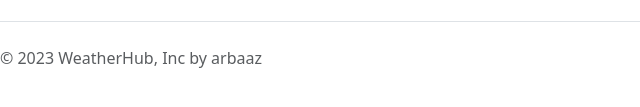
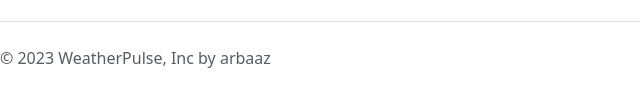
Before and after one commit to aliarbaaz/WeatherPulse, a plain HTML site: page About.html in a window 1280 px wide. Shown: the part 395-502 px from the top of the page, 0-640 px from the left. Drawn offline with nearby package versions, Linux system fonts and the light colour scheme.

Commit message:
Update About.html

```diff
--- a/About.html
+++ b/About.html
@@ -45,7 +45,7 @@
 
 
   <footer class="d-flex flex-wrap justify-content-between align-items-center py-3 my-4 border-top">
-    <p class="col-md-4 mb-0 text-body-secondary"> © 2023 WeatherHub, Inc by arbaaz</p>
+    <p class="col-md-4 mb-0 text-body-secondary"> © 2023 WeatherPulse, Inc by arbaaz</p>
 
     <!-- <a href="logo.png" class="col-md-4 d-flex align-items-center justify-content-center mb-3 mb-md-0 me-md-auto link-body-emphasis text-decoration-none"> -->
       <svg class="bi me-2" width="40" height="32"><use xlink:href="#bootstrap"></use></svg>
```
